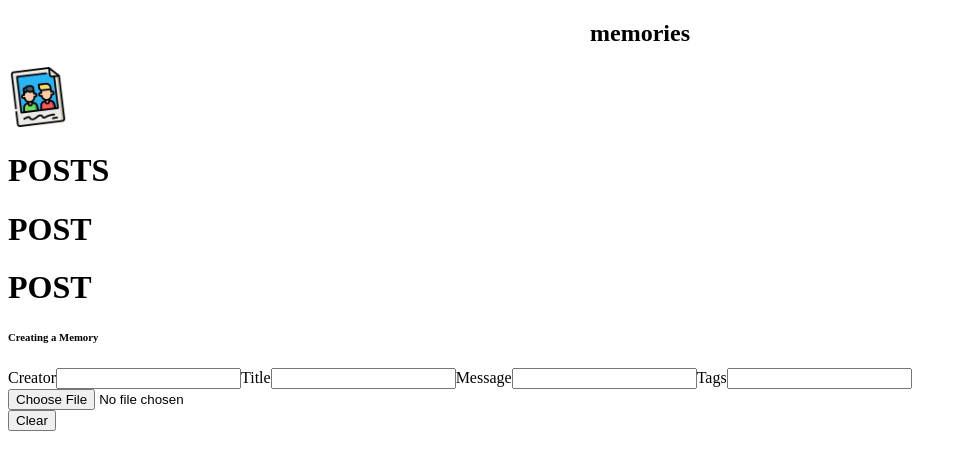
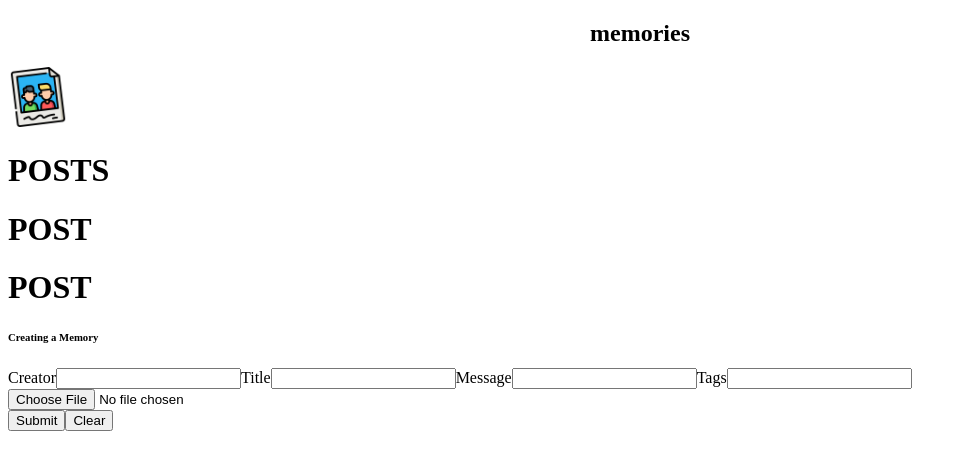
Before and after one commit to mdrisco4/Social-Media-FE, a React (Create React App) app in the folder mern_fe/: page / in a window 1280 px wide. Shown: the top 470 px of the page, without its empty margins (0-967 px from the left). Built offline with nearby package versions, Linux system fonts and the light colour scheme; no server answers.

Commit message:
added submit button

```diff
--- a/mern_fe/src/Components/Form/Form.js
+++ b/mern_fe/src/Components/Form/Form.js
@@ -81,6 +81,7 @@ const Form = () => {
                     onDone={({base64}) => setPostData({ ...postData, selectedFile: base64 })}
                 />
              </div>
+             <button className="{classes.buttonSubmit}" variant="contained" color="secondary" size="small" fullWidth >Submit</button>
              <button className="{classes.buttonSubmit}" variant="contained" color="secondary" size="small" onClick={clear} fullWidth >Clear</button>
             </form>
         </div>
```
